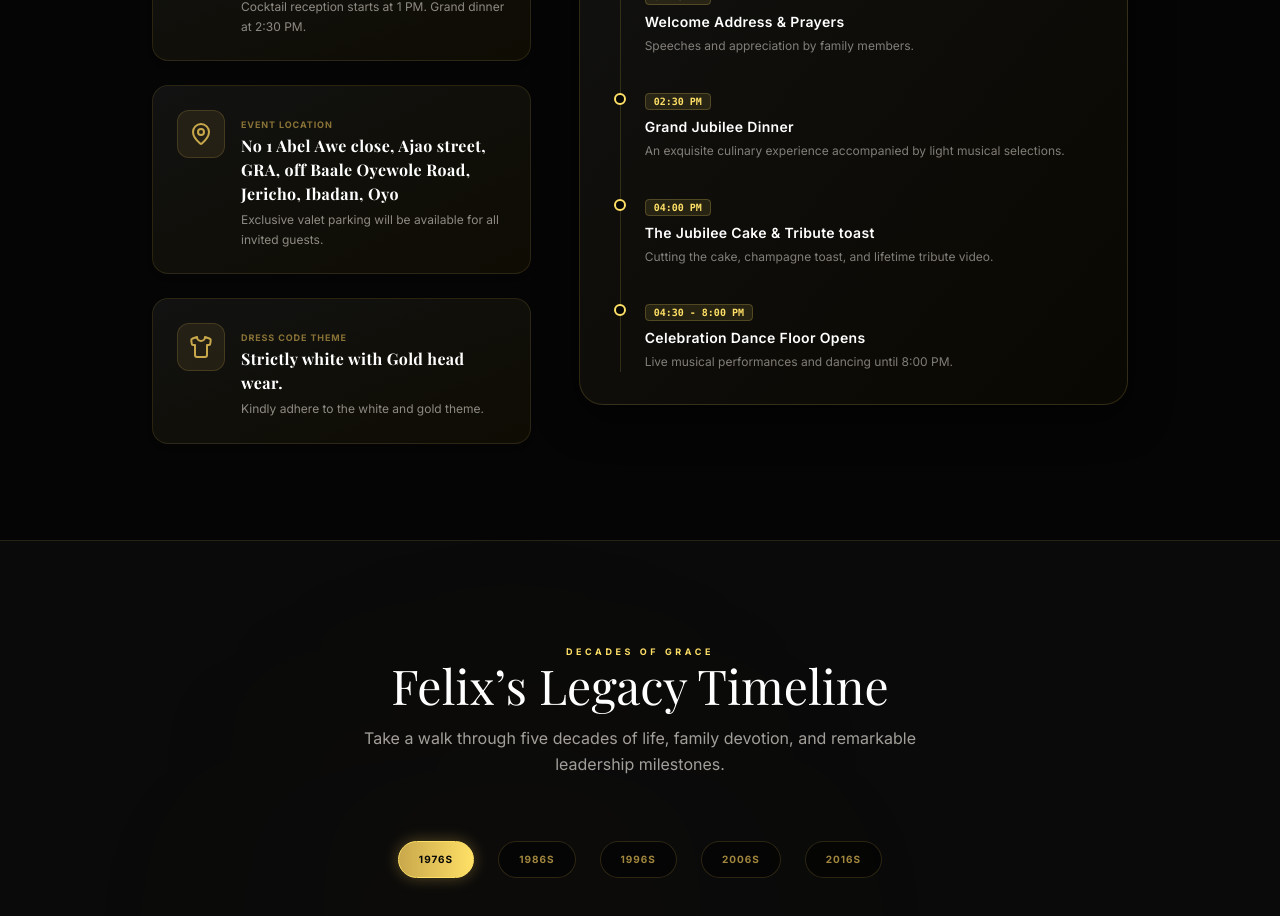
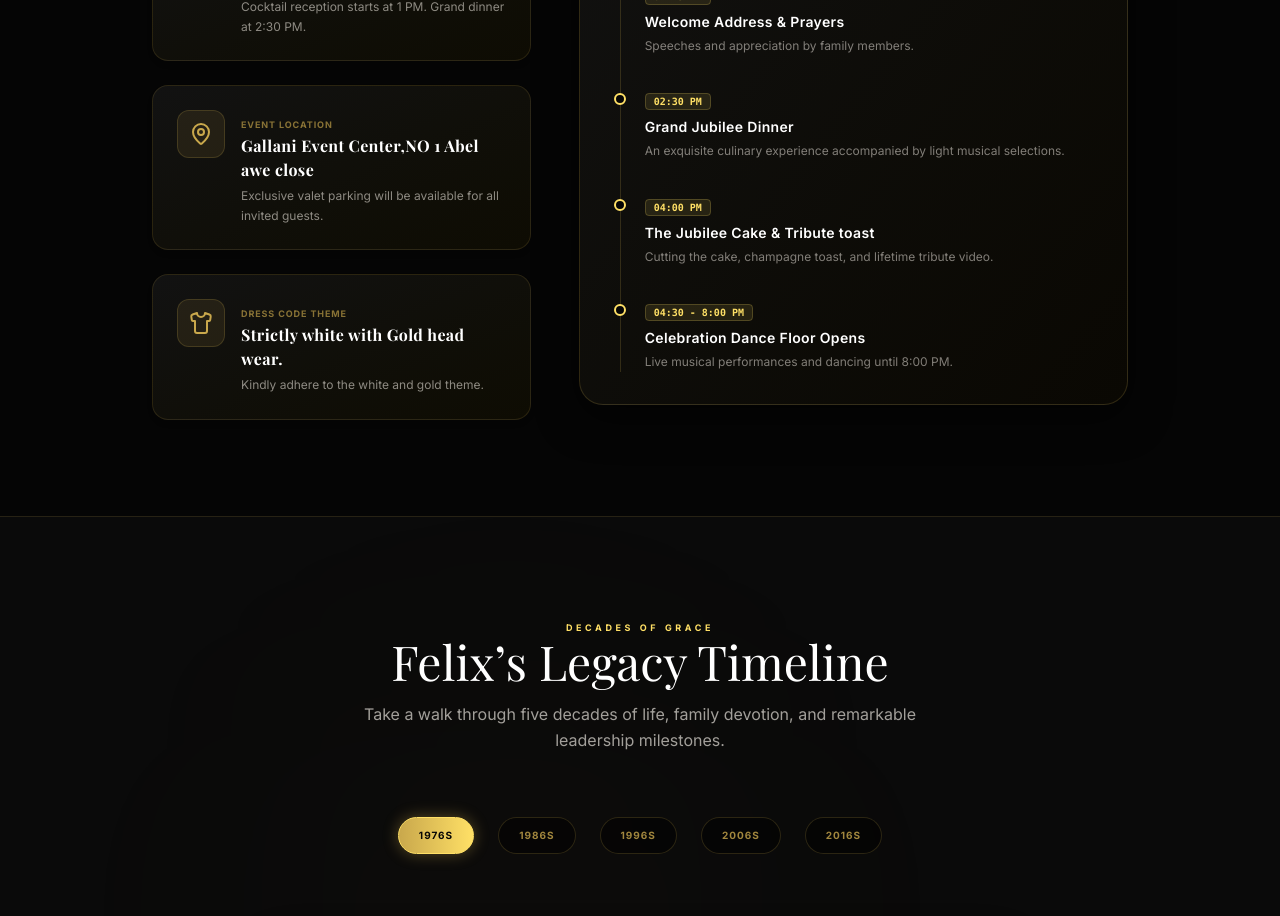
Before and after one commit to Moniye-lang/QR-Event, a Next.js app: page / in a window 1280 px wide. Shown: the part 1460-2376 px from the top of the page. Built offline with nearby package versions, Linux system fonts and the light colour scheme.

Commit message:
Address update

```diff
--- a/src/app/invite/[token]/page.tsx
+++ b/src/app/invite/[token]/page.tsx
@@ -247,9 +247,8 @@ function EnvelopeUnwrap({ invite, qrDataUrl }: { invite: Invite; qrDataUrl: stri
         <button
           onClick={handleOpen}
           disabled={isOpen}
-          className={`absolute left-1/2 top-1/2 -translate-x-1/2 -translate-y-1/2 w-14 h-14 rounded-full bg-gradient-to-r from-[#a6822c] via-[#ffe066] to-[#a6822c] border border-[#ffe066] shadow-[0_0_20px_rgba(255,224,102,0.4)] z-40 flex items-center justify-center transition-all duration-500 cursor-pointer ${
-            isOpen ? 'scale-0 opacity-0 rotate-180' : 'hover:scale-105 active:scale-95'
-          }`}
+          className={`absolute left-1/2 top-1/2 -translate-x-1/2 -translate-y-1/2 w-14 h-14 rounded-full bg-gradient-to-r from-[#a6822c] via-[#ffe066] to-[#a6822c] border border-[#ffe066] shadow-[0_0_20px_rgba(255,224,102,0.4)] z-40 flex items-center justify-center transition-all duration-500 cursor-pointer ${isOpen ? 'scale-0 opacity-0 rotate-180' : 'hover:scale-105 active:scale-95'
+            }`}
           style={{
             opacity: isFadeEnvelope ? 0 : 1,
             pointerEvents: isFadeEnvelope ? 'none' : 'auto'
@@ -387,7 +386,7 @@ function TicketCard({ invite, qrDataUrl }: { invite: Invite; qrDataUrl: string }
             <MapPin className="w-3.5 h-3.5 text-[#ffe066]" />
             <div>
               <p className="text-[#c9a84c]/50 text-[8px] uppercase tracking-wider">Location</p>
-              <p className="text-white text-xs font-semibold">No 1 Abel Awe close, Ajao street, GRA, off Baale Oyewole Road, Jericho, Ibadan, Oyo</p>
+              <p className="text-white text-xs font-semibold">Gallani event center,NO 1 Abel awe close,Ajao street, GRA, Jericho Ibadan</p>
             </div>
           </div>
         </div>
--- a/src/app/page.tsx
+++ b/src/app/page.tsx
@@ -421,7 +421,7 @@ export default function Home() {
             <DetailBlock
               icon={<MapPin className="w-6 h-6 text-[#c9a84c]" />}
               label="Event Location"
-              title="No 1 Abel Awe close, Ajao street, GRA, off Baale Oyewole Road, Jericho, Ibadan, Oyo"
+              title="Gallani Event Center,NO 1 Abel awe close"
               desc="Exclusive valet parking will be available for all invited guests."
             />
             <DetailBlock
--- a/src/app/rsvp/page.tsx
+++ b/src/app/rsvp/page.tsx
@@ -499,7 +499,7 @@ function RSVPForm() {
               <div className="grid grid-cols-1 sm:grid-cols-2 gap-4">
                 <DetailRow icon={<Calendar className="w-4 h-4 text-[#ffe066]" />} label="Date" value="Saturday, November 28, 2026" />
                 <DetailRow icon={<Clock className="w-4 h-4 text-[#ffe066]" />} label="Time" value="1:00 PM – 8:00 PM" />
-                <DetailRow icon={<MapPin className="w-4 h-4 text-[#ffe066]" />} label="Location" value="No 1 Abel Awe close, Ajao street, GRA, off Baale Oyewole Road, Jericho, Ibadan, Oyo" />
+                <DetailRow icon={<MapPin className="w-4 h-4 text-[#ffe066]" />} label="Location" value="Gallani event center,NO 1 Abel awe close,Ajao street, GRA, Jericho Ibadan" />
                 <DetailRow icon={<Shirt className="w-4 h-4 text-[#ffe066]" />} label="Dress Code" value="Strictly white with Gold head wear." />
               </div>
               <p className="text-[#f5f0e8]/45 text-xs italic leading-relaxed text-center sm:text-left pt-2">
```
